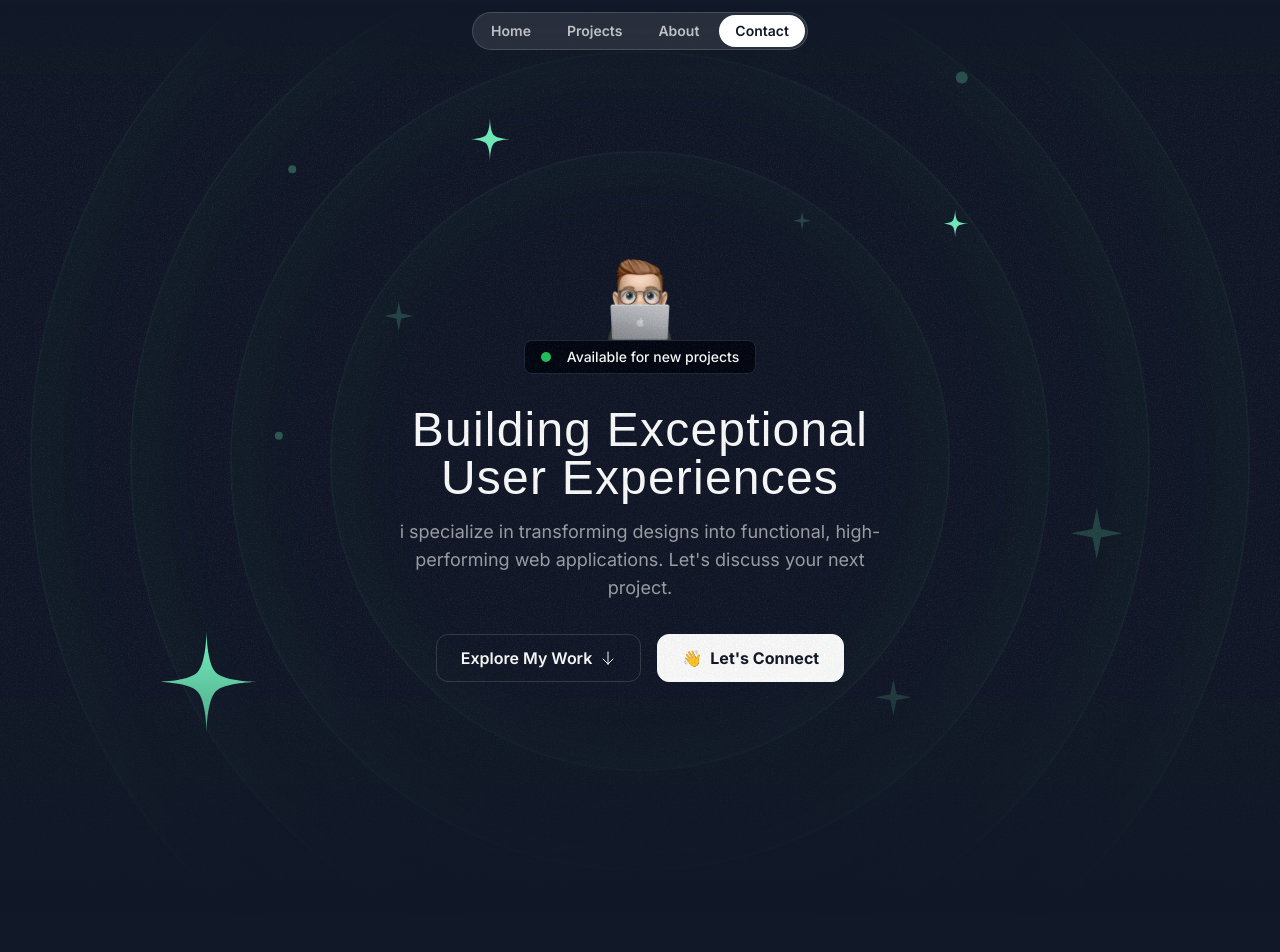
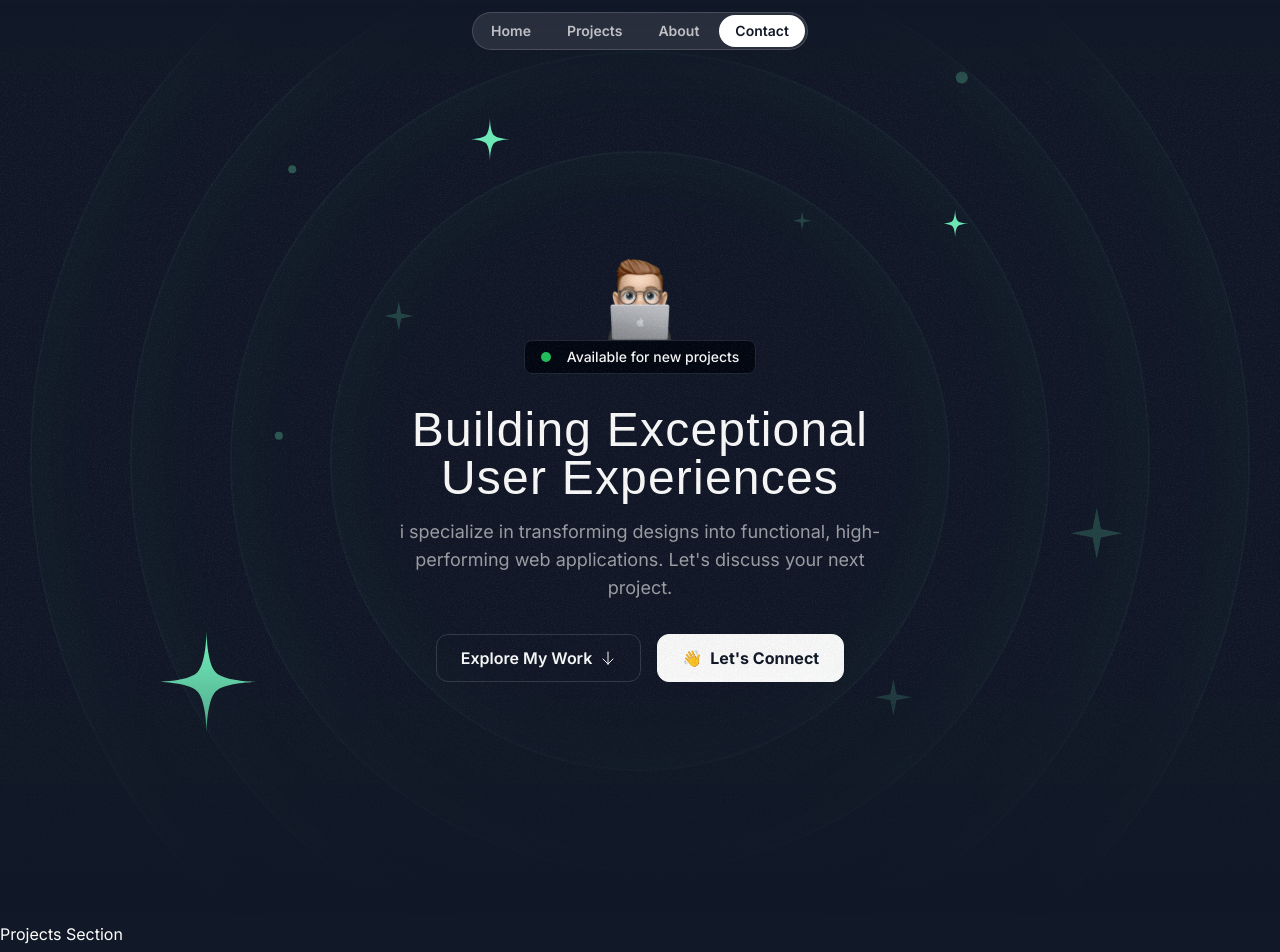
Before and after one commit to MorhafGhziel/frontend-tribe-portofolio, a Next.js app: page / in a window 1280 px wide. Shown: the top 952 px of the page. Built offline with nearby package versions, Linux system fonts and the light colour scheme; a web font is replaced by a local one.

Commit message:
added the projects section

```diff
--- a/src/app/page.tsx
+++ b/src/app/page.tsx
@@ -1,11 +1,13 @@
 import { Header } from "@/sections/Header";
 import { HeroSection } from "@/sections/Hero";
+import { ProjectsSection } from "@/sections/Projects";
 
 export default function Home() {
   return (
     <>
       <Header />
       <HeroSection />
+      <ProjectsSection />
     </>
   );
 }
```
